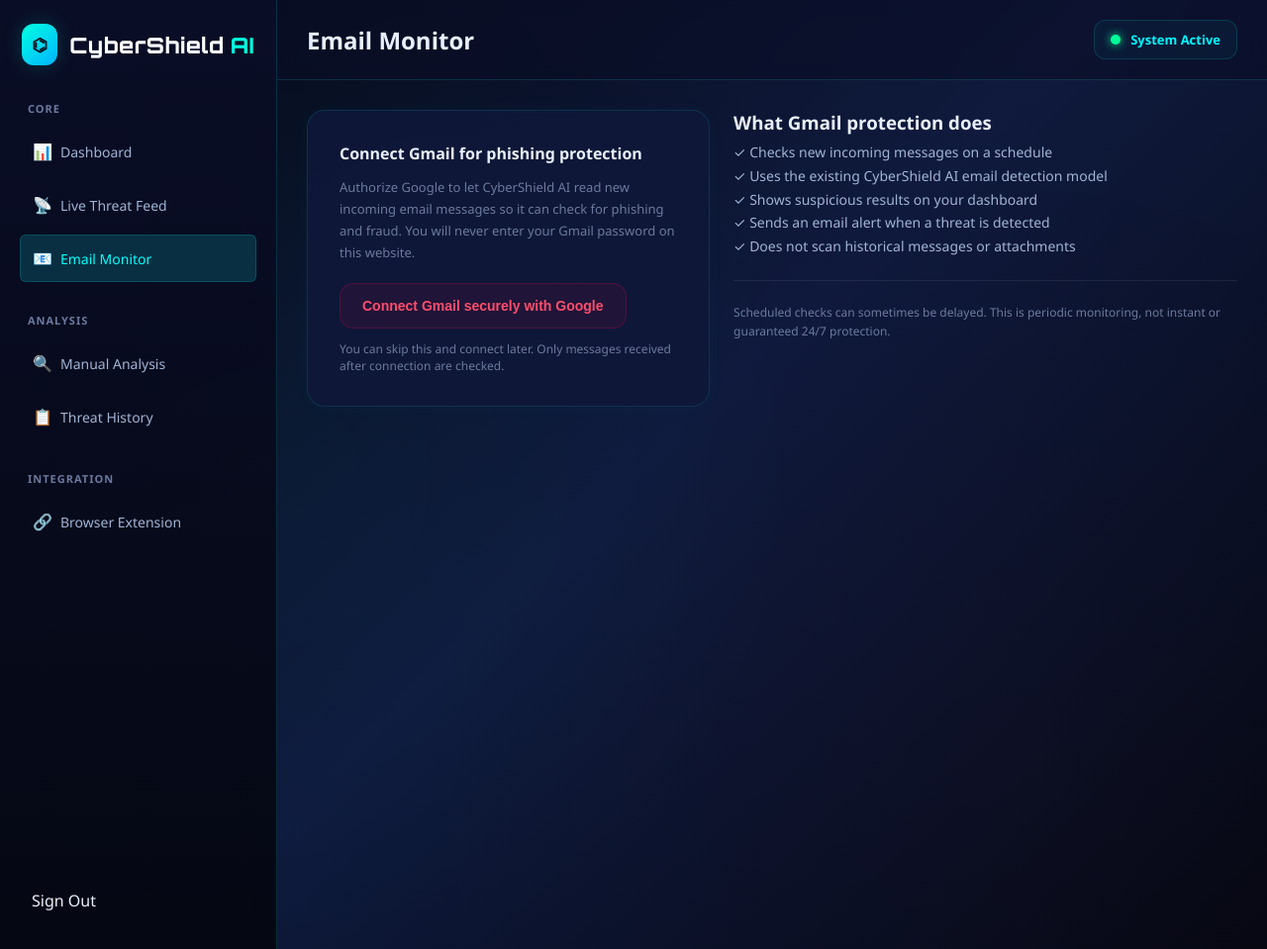
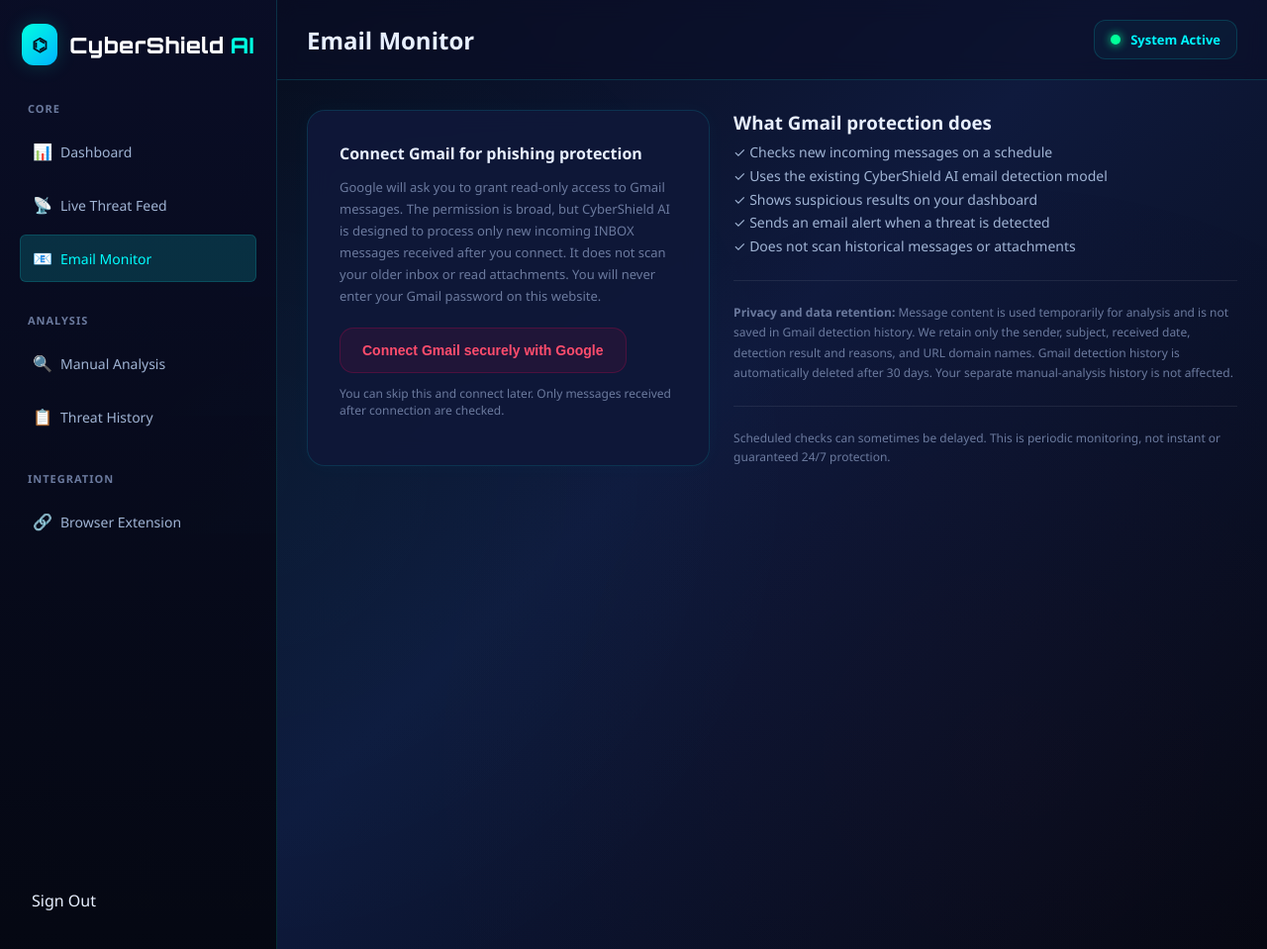
Before and after one commit to syedamahvish03/cyberShieldai, a Django app: page / in a window 1280 px wide, after a click on "📧 Email Monitor". Shown: the whole page at 99% size. Run offline with Django 5.2, Linux system fonts and the light colour scheme; the visitor is signed in with stand-in values (Sample User, id 1); data that the repository does not hold is empty; parts of the project's set-up code (start-up, migrations or seed data) failed here and were passed over.

Commit message:
Explain Gmail read permission and 30-day privacy policy

```diff
--- a/backend/analyzer/templates/index.html
+++ b/backend/analyzer/templates/index.html
@@ -2839,7 +2839,7 @@ scrollbar-color: #00f0ff #101936;
                 {% else %}
                     <h3 style="font-size: 16px; margin-bottom: 12px; color: var(--text-primary);">Connect Gmail for phishing protection</h3>
                     <p style="font-size: 13px; color: var(--text-muted); line-height: 1.7;">
-                        Authorize Google to let CyberShield AI read new incoming email messages so it can check for phishing and fraud.
+                        Google will ask you to grant read-only access to Gmail messages. The permission is broad, but CyberShield AI is designed to process only new incoming INBOX messages received after you connect. It does not scan your older inbox or read attachments.
                         You will never enter your Gmail password on this website.
                     </p>
                     <form method="post" action="{% url 'gmail_oauth_start' %}">
@@ -2863,6 +2863,10 @@ scrollbar-color: #00f0ff #101936;
                     <p>✓ Sends an email alert when a threat is detected</p>
                     <p>✓ Does not scan historical messages or attachments</p>
                 </div>
+                <div class="security-divider"></div>
+                <p style="font-size: 12px; color: var(--text-muted); line-height: 1.7;">
+                    <strong>Privacy and data retention:</strong> Message content is used temporarily for analysis and is not saved in Gmail detection history. We retain only the sender, subject, received date, detection result and reasons, and URL domain names. Gmail detection history is automatically deleted after 30 days. Your separate manual-analysis history is not affected.
+                </p>
                 <div class="security-divider"></div>
                 <p style="font-size: 12px; color: var(--text-muted); line-height: 1.6;">
                     Scheduled checks can sometimes be delayed. This is periodic monitoring, not instant or guaranteed 24/7 protection.
```
